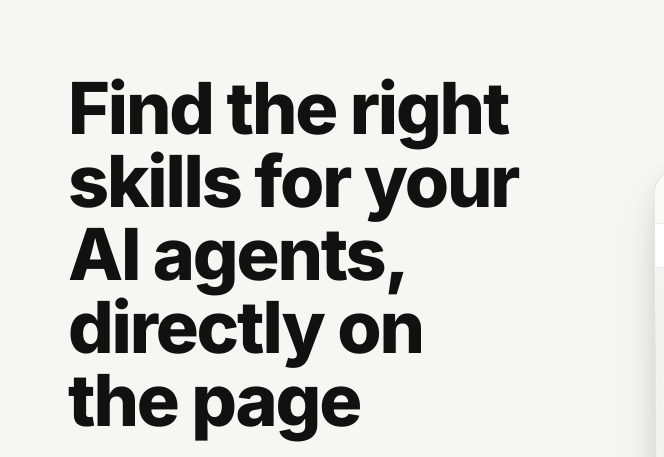
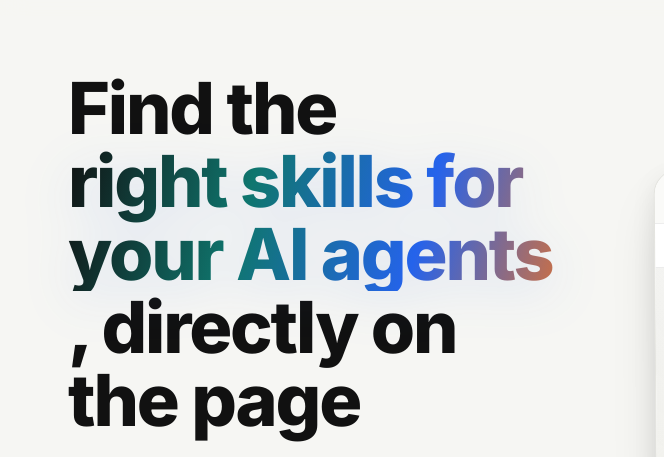
Before and after one commit to ulyanas/skillscout_page, a plain HTML site: page docs/index.html in a window 1280 px wide. Shown: the part 49-506 px from the top of the page, 0-664 px from the left. Drawn offline with nearby package versions, Linux system fonts and the light colour scheme.

Commit message:
Add hero headline gradient

```diff
--- a/docs/index.html
+++ b/docs/index.html
@@ -140,6 +140,15 @@
         margin: 0;
         text-wrap: balance;
       }
+      .hero-gradient {
+        display: inline-block;
+        color: transparent;
+        background: linear-gradient(105deg, #111111 0%, #0f766e 34%, #2563eb 66%, #f97316 100%);
+        background-clip: text;
+        -webkit-background-clip: text;
+        -webkit-text-fill-color: transparent;
+        filter: drop-shadow(0 10px 26px rgba(37, 99, 235, 0.14));
+      }
       .h-section {
         font-size: clamp(30px, 3.4vw, 44px);
         font-weight: 800;
@@ -1058,7 +1067,7 @@
       <div class="container hero-inner">
         <div class="hero-copy">
           <h1 class="h-display" data-reveal>
-            Find the right skills for your AI agents, directly on the page
+            Find the <span class="hero-gradient">right skills for your AI agents</span>, directly on the page
           </h1>
           <p class="lead" data-reveal style="font-weight: 600">
             Skillscout is a Chrome extension that looks at the website you are on,
```
